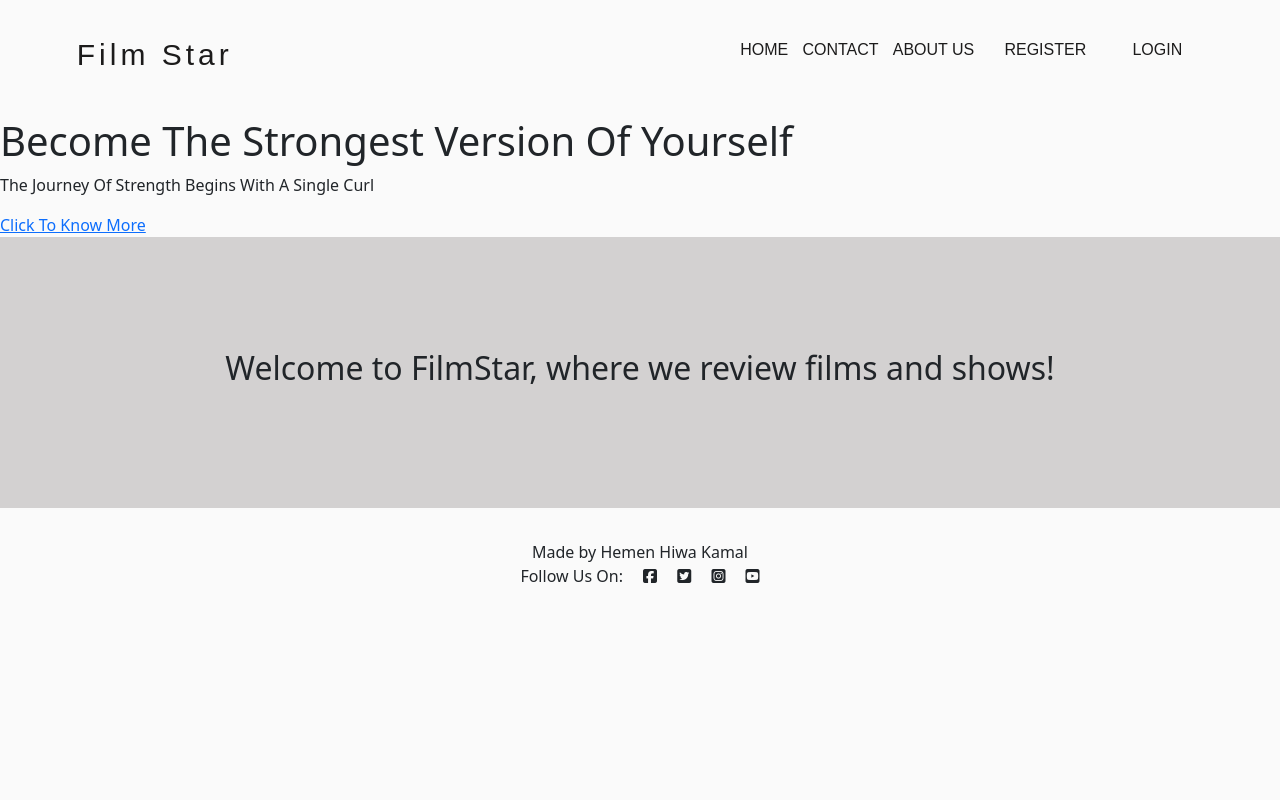
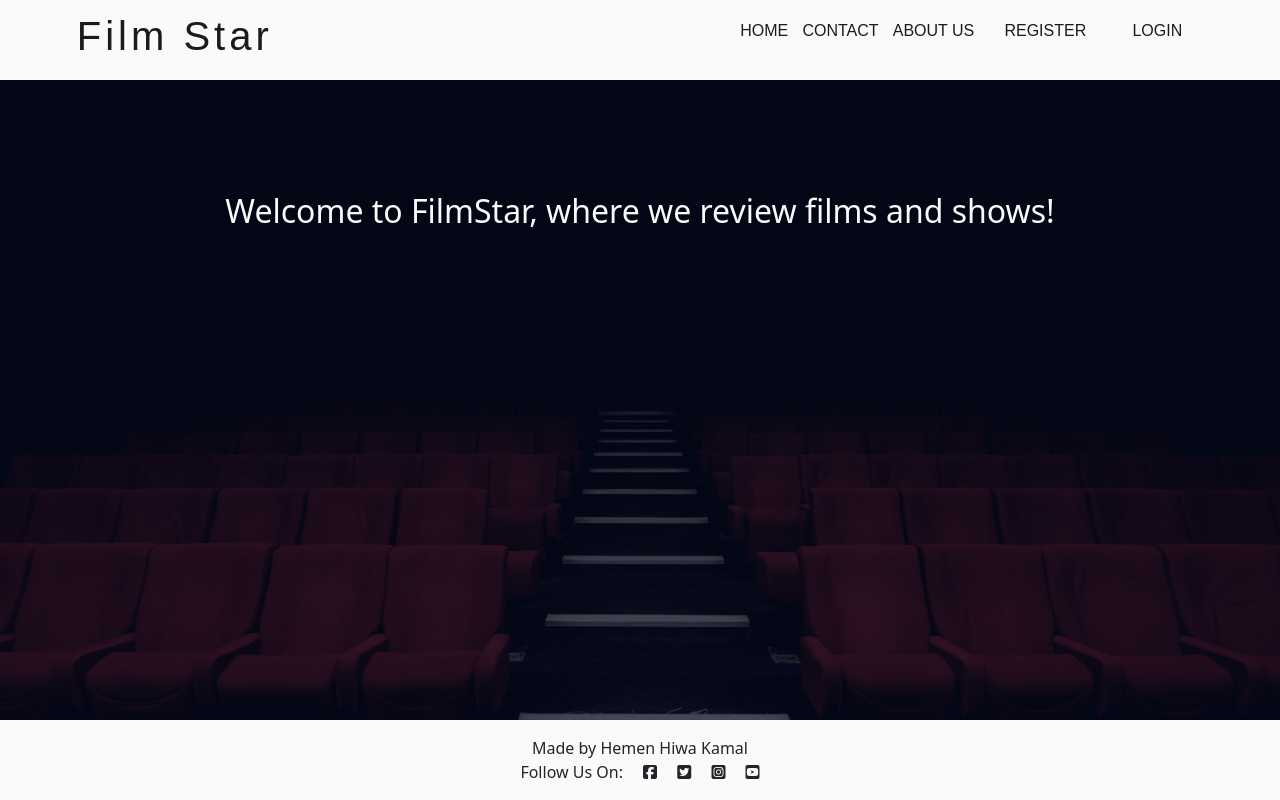
Before and after one commit to Code-Institute-Submissions/Hemenhk-filmstar_JanResub, a Django app: page / in a window 1280 px wide. Run offline with Django 3.2, Linux system fonts and the light colour scheme; data that the repository does not hold is empty; some libraries are stand-ins or nearby versions.

Commit message:
Add styling to home and about pages

```diff
--- a/static/css/style.css
+++ b/static/css/style.css
@@ -5,23 +5,32 @@ body {
 
 /* Home page styles */
 
-#logo {
-    text-decoration: none;
-    font-size: 75%;
-}
-.wrapper {
-    padding: 7rem;
+.home-wrapper {
+    min-height: 80vh;
+    width: 100%;
+    background-image: linear-gradient(rgba(4, 9, 30, 0.7), rgba(4, 9, 30, 0.7)), url('../media/felix-mooneeram-evlkOfkQ5rE-unsplash.jpg');
+    background-position: center;
+    background-size: cover;
+    position: relative;
+    margin: 0 auto;
     text-align: center;
-    background-color: rgb(211, 209, 209);
 }
 
 
+#logo {
+    text-decoration: none;
+}
+
+.hero-banner {
+    color: #fafafa;
+    padding: 7rem;
+    text-align: center;
+    background-color: transparent;
+}
+
+
+
 /* About page styles */
-
-.about-wrapper {
-    margin: 0 auto;
-    text-align: center;
-}
 
 .about-wrapper {
         min-height: 80vh;
@@ -30,6 +39,8 @@ body {
         background-position: center;
         background-size: cover;
         position: relative;
+        margin: 0 auto;
+        text-align: center;
 }
 
 .about-container {
@@ -59,6 +70,7 @@ nav {
     padding: 2% 6%;
     justify-content: space-between;
     align-items: center;
+    height: 80px;
 }
 
 nav h1 {
@@ -128,6 +140,17 @@ nav .fa-solid {
         transition: 1s;
     }
 
+    .nav-links ul {
+        padding: 30px;
+    }
+
+    .nav-links a {
+        color: #fff;
+        font-family: 'Squada One', sans-serif;
+        text-decoration: none;
+        font-size: 1.5rempx;
+    }
+
     nav .fa-solid {
         display: block;
         color: #1c1b1b;
@@ -140,10 +163,6 @@ nav .fa-solid {
         color: #fff;
     }
 
-    .nav-links ul {
-        padding: 30px;
-    }
-
     html,
     body {
         overflow-x: hidden;
--- a/templates/about.html
+++ b/templates/about.html
@@ -9,7 +9,6 @@
             <p>FilmStar is a blog dedicated to provide the reader with a quick review of various films and shows, so
                 that you, the user, can decide wether or not you should like to vest your time watching it</p>
         </div>
-    </div>
 </section>
 
 
--- a/templates/base.html
+++ b/templates/base.html
@@ -21,14 +21,14 @@
 
     <!-- Note that this code was used from Code Institute's 'I think Therefore I blog project' -->
 
-    <section class="index-header">
+    <section class="nav-header">
         <nav>
             <a href="{% url 'home' %}" id="logo">
                 <h1>Film Star</h1>
             </a>
             <div class="nav-links" id="navLinks">
                 <i class="fa-solid fa-xmark" onclick="hideMenu()"></i>
-                <ul>
+                <ul class="nav-a">
                     <li><a href="{% url 'home' %}">HOME</a></li>
                     <li><a href="{% url 'contact' %}">CONTACT</a></li>
                     <li><a href="{% url 'about' %}">ABOUT US</a></li>
@@ -49,11 +49,6 @@
             </div>
             <i class="fa-solid fa-bars" onclick="showMenu()"></i>
         </nav>
-        <div class="cover-box">
-            <h1>Become The Strongest Version Of Yourself</h1>
-            <p>The Journey Of Strength Begins With A Single Curl</p>
-            <a href="about.html" class="hero-button">Click To Know More</a>
-        </div>
     </section>
     <!-- Navigation -->
 
--- a/templates/index.html
+++ b/templates/index.html
@@ -2,17 +2,13 @@
 
 {% block content %}
 
-<!-- Hero section -->
-
-<section class="wrapper">
+<section>
+    <div class="home-wrapper">
         <div class="hero-banner">
             <div>
                 <h2>Welcome to FilmStar, where we review films and shows!</h2>
             </div>
         </div>
-</section>
-
-
         <!-- Note that this code was used from Code Institute's 'I think Therefore I blog project' -->
         <div class="container-fluid">
             <div class="row">
@@ -68,5 +64,10 @@
             </nav>
             {% endif %}
         </div>
+    </div>
+</section>
 
-{%endblock%}
+
+
+
+{% endblock %}
```
Also changed, not shown: static/media/felix-mooneeram-evlkOfkQ5rE-unsplash.jpg (added). Lines whose indentation alone changed are shown as unchanged.
